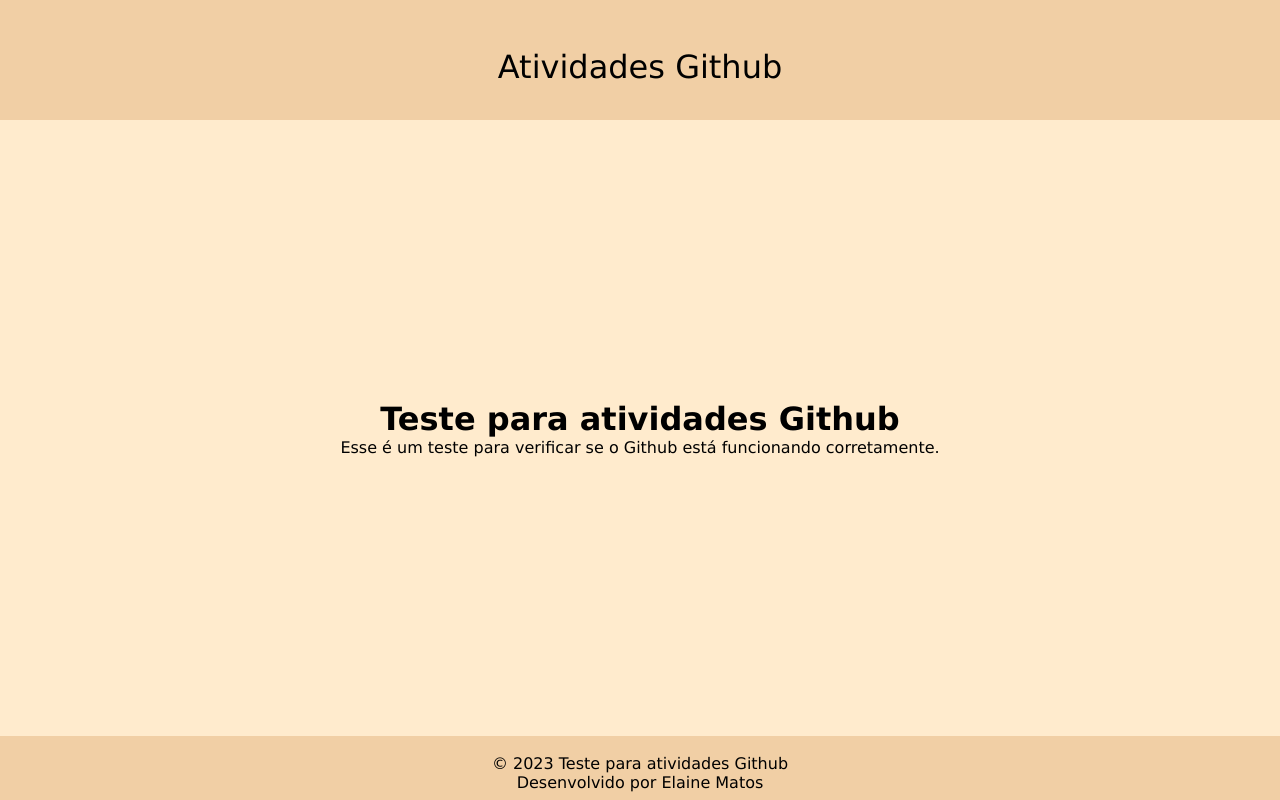
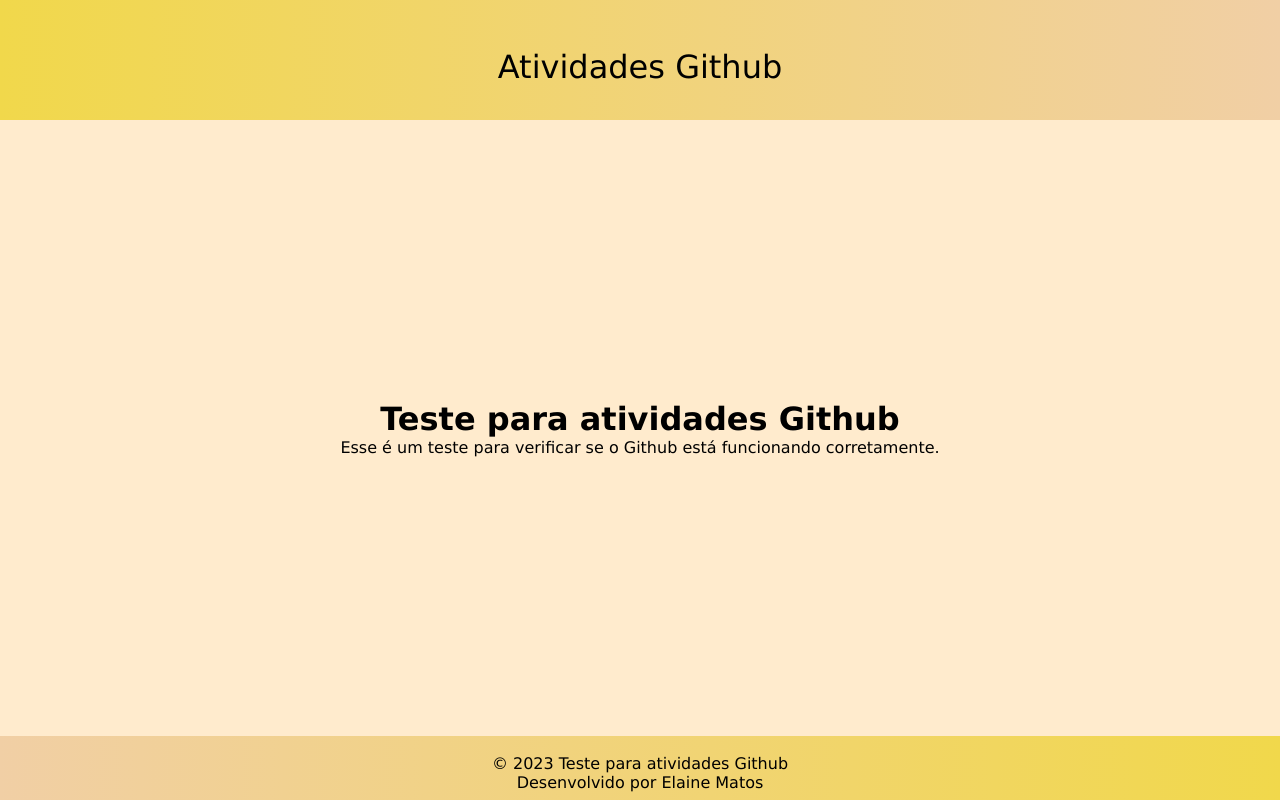
Before and after one commit to enimatos/meu-primeiro-repo-formacao-github-dio, a plain HTML site: page index.html in a window 1280 px wide. Drawn offline with Linux system fonts and the light colour scheme.

```diff
--- a/assets/style.css
+++ b/assets/style.css
@@ -15,7 +15,7 @@ body{
 
 header{
     height: 15%;
-    background-color: #f1cfa5;
+    background:linear-gradient(90deg, #f1d84b, #f1cfa5);
 }
 
 header p{
@@ -34,7 +34,7 @@ main{
 
 footer{
     height: 8%;
-    background-color: #f1cfa5;
+    background:linear-gradient(90deg, #f1cfa5, #f1d84b);
     text-align: center;
     padding-top: 1.1rem;
 }
```
Also changed, not shown: 1 other file.
